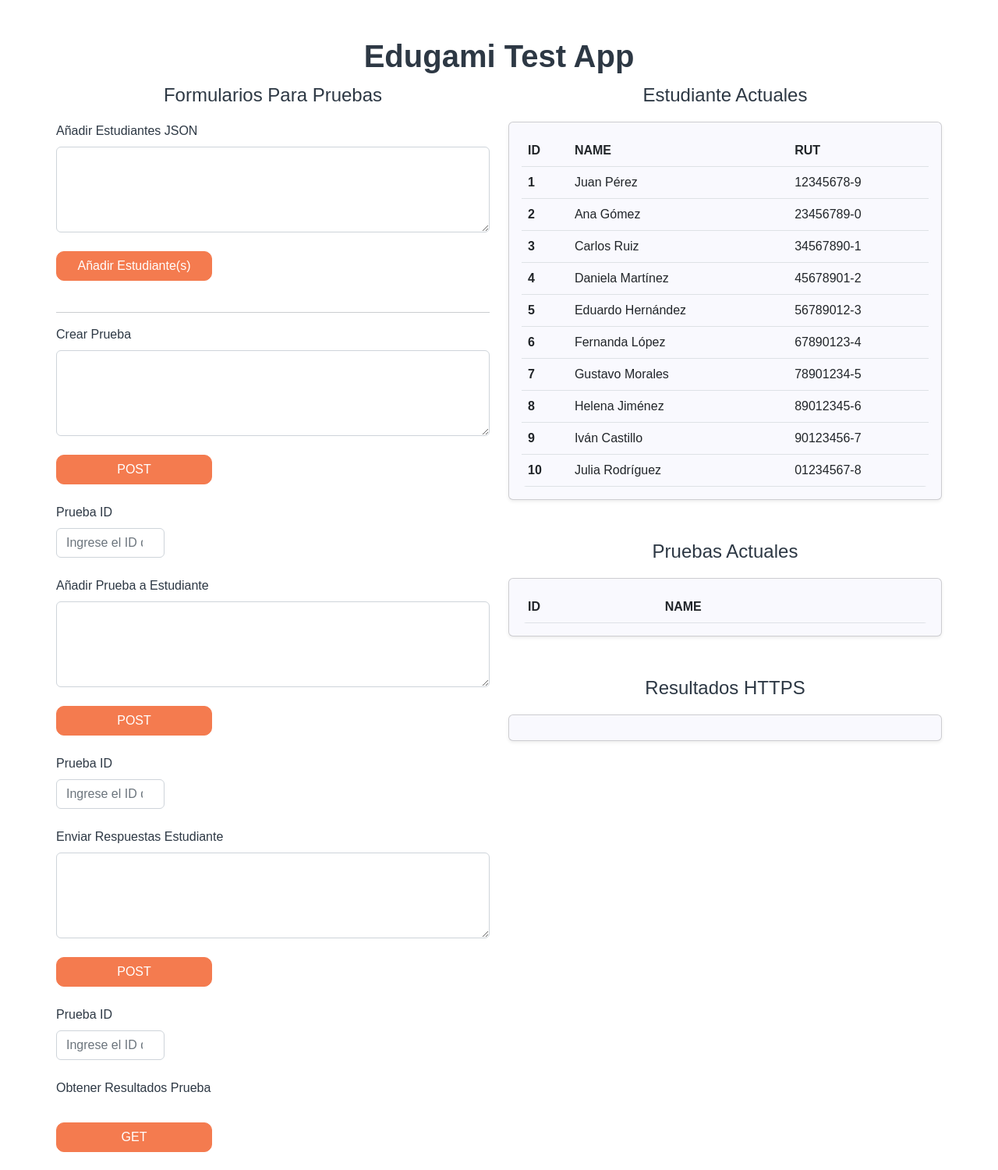
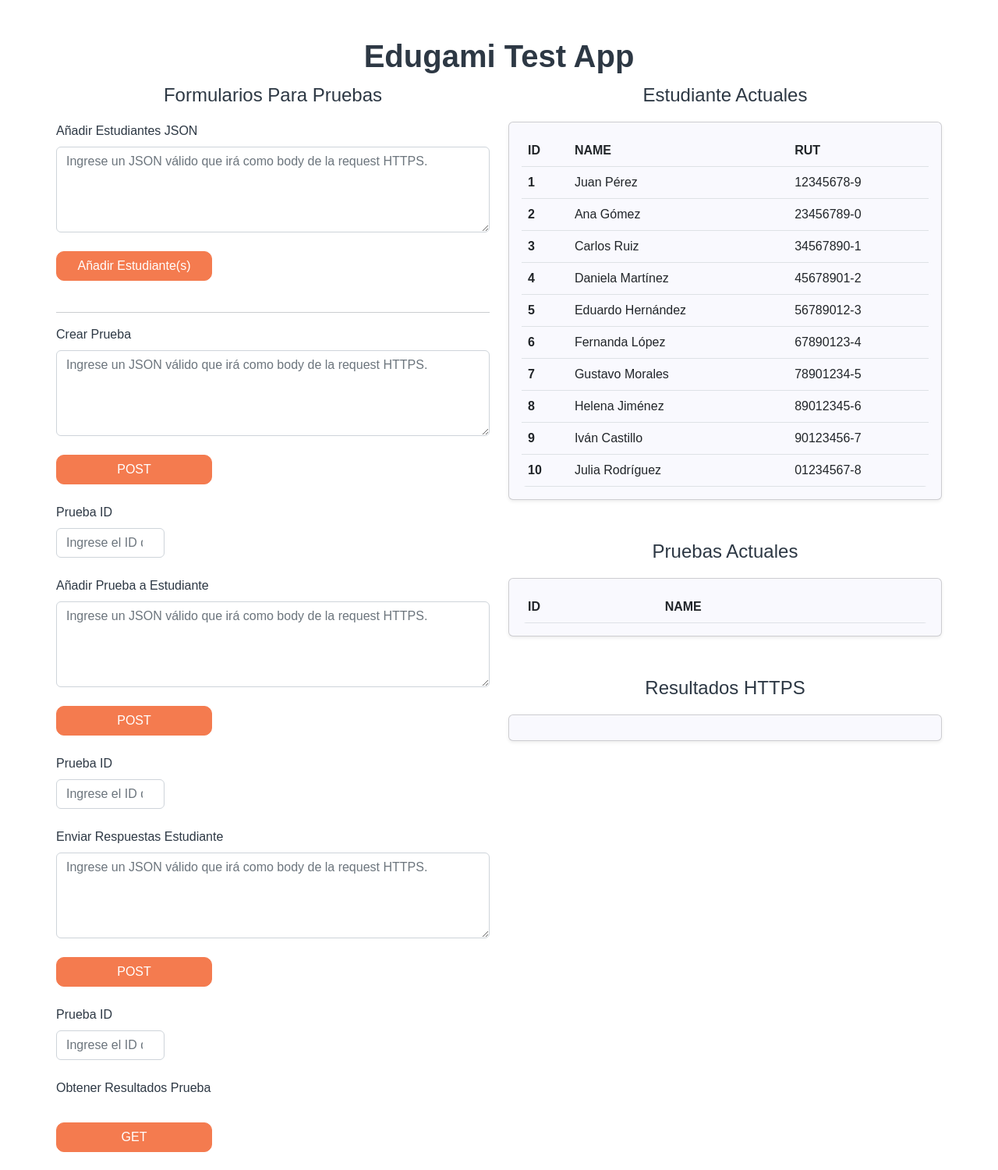
Before and after one commit to diego-dc/Edugami-Test, a Django app: page / in a window 1280 px wide. Shown: the top 1500 px of the page at 78% size. Run offline with Django 5.2, Linux system fonts and the light colour scheme; data comes from the database, SQL or seed files in the repository; data that the repository does not hold is empty; some libraries are stand-ins or nearby versions.

Commit message:
Hot-Fixes :ambulance:

```diff
--- a/edugami_test/edugami_app/fixtures/test_example.json
+++ b/edugami_test/edugami_app/fixtures/test_example.json
@@ -1,4 +1,3 @@
-
 {
     "id": "1",
     "name": "Prueba de Matemáticas",
--- a/edugami_test/edugami_app/static/js/index.js
+++ b/edugami_test/edugami_app/static/js/index.js
@@ -2,7 +2,7 @@
 
 // Función para manejar la solicitud de agregar estudiantes
 document.getElementById("form-add-students").addEventListener("submit", function(event) {
-    event.preventDefault();
+    event.preventDefault(); // Prevenir el comportamiento por defecto del formulario (recarga de la página)
 
     // Obtener el contenido del textarea
     let studentsJson = document.getElementById("add-students").value;
@@ -11,15 +11,15 @@ document.getElementById("form-add-students").addEventListener("submit", function
         // Parsear JSON
         let studentsData = JSON.parse(studentsJson);
 
-        // Hacer la solicitud POST
+        // Realizar una solicitud HTTP POST a la URL '/add_students/' para agregar los estudiantes
         fetch('/add_students/', {
             method: 'POST',
             headers: {
                 'Content-Type': 'application/json',
             },
-            body: JSON.stringify(studentsData)
+            body: JSON.stringify(studentsData) // Convertir el objeto de estudiantes de vuelta a JSON para enviarlo al servidor
         })
-        .then(response => response.json())
+        .then(response => response.json()) // Parsear la respuesta de la API a formato JSON
         .then(data => {
             console.log('Success:', data);
             if (data.status === 'OK') {
@@ -136,9 +136,9 @@ document.getElementById("form-send-answers").addEventListener("submit", function
     try {
         // Parsear JSON
         let answersData = JSON.parse(answersJson);
-
+        // Obtener el ID de la prueba desde el input
         let test_id = document.getElementById("test_id_1").value;
-
+        // Validar que el ID de la prueba no esté vacío
         if (test_id == '') {
             alert('Debe ingresar un ID de prueba');
             return;
@@ -176,13 +176,10 @@ document.getElementById("form-send-answers").addEventListener("submit", function
 document.getElementById("form-get-results").addEventListener("submit", function(event) {
     event.preventDefault();
 
-    // Obtener el contenido del textarea
-    let resultsJson = document.getElementById("get-results").value;
-
     try {
-
+        // Obtener el ID de la prueba desde el input
         let test_id = document.getElementById("test_id_2").value;
-
+        // Validar que el ID de la prueba no esté vacío
         if (test_id == '') {
             alert('Debe ingresar un ID de prueba');
             return;
@@ -225,9 +222,10 @@ function loadStudents() {
     })
     .then(response => response.json())
     .then(data => {
+        // Obtener el cuerpo de la tabla
         let tableBody = document.getElementById("students-table-body");
         tableBody.innerHTML = ''; // Limpiar la tabla
-
+        // Recorrer la lista de estudiantes y agregar una fila por cada uno
         data.students.forEach(student => {
             let row = `<tr>
                 <th scope="row">${student.id}</th>
@@ -252,9 +250,10 @@ function loadTests() {
     })
     .then(response => response.json())
     .then(data => {
+        // Obtener el cuerpo de la tabla
         let tableBody = document.getElementById("tests-table-body");
         tableBody.innerHTML = ''; // Limpiar la tabla
-
+        // Recorrer la lista de pruebas y agregar una fila por cada una
         data.tests.forEach(tests => {
             let row = `<tr>
                 <th scope="row">${tests.id}</th>
--- a/edugami_test/edugami_app/templates/index.html
+++ b/edugami_test/edugami_app/templates/index.html
@@ -23,7 +23,7 @@
                             <!-- Message input -->
                             <div data-mdb-input-init class="form-outline mb-4">
                                 <label class="form-label" for="add-students">Añadir Estudiantes JSON</label>
-                                <textarea class="form-control" id="add-students" rows="4"></textarea>
+                                <textarea class="form-control" id="add-students" rows="4" placeholder="Ingrese un JSON válido que irá como body de la request HTTPS."></textarea>
                             </div>
 
                             <!-- Submit button -->
@@ -34,7 +34,7 @@
                             <!-- Message input -->
                             <div data-mdb-input-init class="form-outline mb-4">
                                 <label class="form-label" for="create-test">Crear Prueba</label>
-                                <textarea class="form-control" id="create-test" rows="4"></textarea>
+                                <textarea class="form-control" id="create-test" rows="4" placeholder="Ingrese un JSON válido que irá como body de la request HTTPS."></textarea>
                             </div>
 
                             <!-- Submit button -->
@@ -49,7 +49,7 @@
                             <!-- Message input -->
                             <div data-mdb-input-init class="form-outline mb-4">
                                 <label class="form-label" for="add-test-student">Añadir Prueba a Estudiante</label>
-                                <textarea class="form-control" id="add-test-student" rows="4"></textarea>
+                                <textarea class="form-control" id="add-test-student" rows="4" placeholder="Ingrese un JSON válido que irá como body de la request HTTPS."></textarea>
                             </div>
 
                             <!-- Submit button -->
@@ -65,7 +65,7 @@
                             <!-- Message input -->
                             <div data-mdb-input-init class="form-outline mb-4">
                                 <label class="form-label" for="send-answers">Enviar Respuestas Estudiante</label>
-                                <textarea class="form-control" id="send-answers" rows="4"></textarea>
+                                <textarea class="form-control" id="send-answers" rows="4" placeholder="Ingrese un JSON válido que irá como body de la request HTTPS."></textarea>
                             </div>
 
                             <!-- Submit button -->
--- a/edugami_test/edugami_app/views.py
+++ b/edugami_test/edugami_app/views.py
@@ -190,19 +190,23 @@ def CreateTest(request):
             data = json.loads(request.body)
 
             # Verificamos que la información necesaria esté presente
-            if "name" not in data or "questions" not in data:
-                return JsonResponse({"message": "Formato incorrecto: falta 'name' o 'questions'"}, status=400)
+            if "id" not in data or "name" not in data or "questions" not in data:
+                return JsonResponse({"message": "Formato incorrecto: faltan datos para crear la prueba"}, status=400)
+
+            # Verificamos que el test no exista
+            if Test.objects.filter(id=data['id']).exists():
+                return JsonResponse({"status": "Error", "message": "[!] Test con ese id ya existe"}, status=400)
 
             # Creamos el objeto Test
-            test = Test.objects.create(name=data['name'])
+            test = Test.objects.create(id=data['id'], name=data['name'])
 
             # Iteramos sobre las preguntas
             for question_data in data['questions']:
                 question = Question.objects.create(
                     statement=question_data['statement'],
                     explanation=question_data.get('explanation', ''),
-                    score=question_data.get('score', 10), #  Si no trae score se asigna 10 por defecto
-                    tagType=question_data.get('axisType', 'Numeros')  # Si no trae tagType se asigna 'Numeros' por defecto, probablemente no tiene mucho sentido en la realidad, pero para dejar algo.
+                    score=question_data.get('score', 1), #  Si no trae score se asigna 1 por defecto
+                    tagType=question_data.get('axisType', 'Numeros')  # Si no trae tagType se asigna 'Numeros' por defecto, probablemente no tiene mucho sentido en la realidad, pero para dejar algo. Se podría crear tambien algo como "no especificado" o "sin tag".
                 )
 
                 # si no vienen alternativas, retornamos un error
@@ -213,7 +217,7 @@ def CreateTest(request):
                 if len(question_data['alternatives']) > 5:
                     return JsonResponse({"status": "Error", "message": "[!] Solo se permiten 5 alternativas por pregunta"}, status=400)
 
-                # Iteramos sobre las alternativas de cada pregunta (Asumimos que vendran las alternativas en formato correcto en el JSON)
+                # Iteramos sobre las alternativas de cada pregunta (Asumimos que vendran las alternativas en formato correcto en el JSON y una será correcta)
                 for alternative_data in question_data['alternatives']:
                     alternative = Alternative.objects.create(
                         content=alternative_data['content'],
@@ -406,7 +410,7 @@ def SendOrGetAnswers(request, test_id):
             else:
                 return JsonResponse({
                     "status": "Error",
-                    "message": "[!] Algunos estudiantes no pudieron ser procesados.",
+                    "message": "[!] Estudiante no existe.",
                     "success": success_ids,
                     "error": error_ids
                 }, status=400)
```
Also changed, not shown: README.md.
